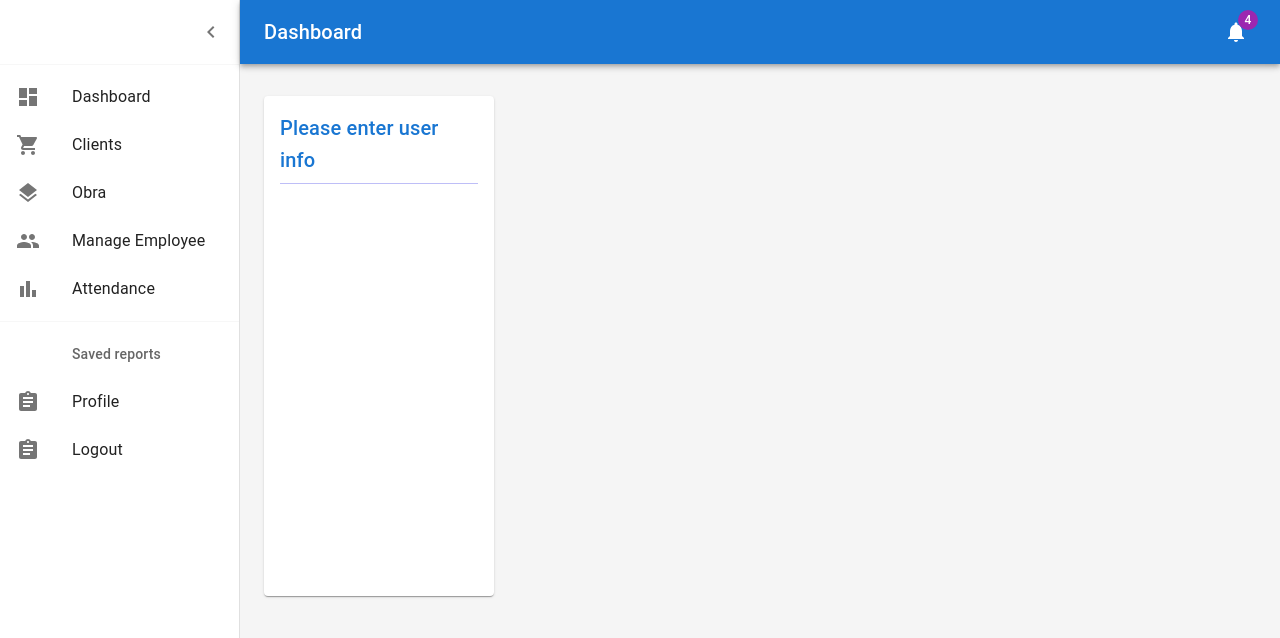
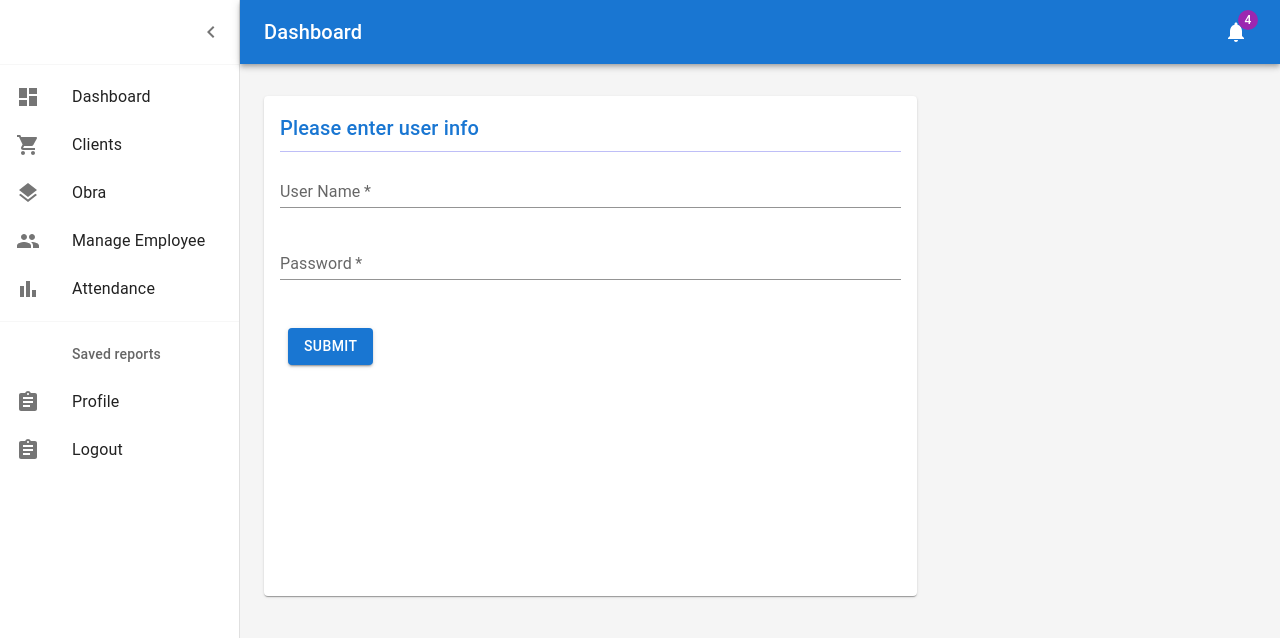
Before and after one commit to abuzarmd-ML/rinkoEMS, a React (Vite) app in the folder RinkoEMS/: page /mamage-users in a window 1280 px wide. Shown: the top 638 px of the page. Built offline with nearby package versions, Linux system fonts and the light colour scheme.

Commit message:
feat: form fields

```diff
--- a/RinkoEMS/package.json
+++ b/RinkoEMS/package.json
@@ -22,6 +22,7 @@
     "npm": "^10.5.0",
     "react": "^18.2.0",
     "react-dom": "^18.2.0",
+    "react-hook-form": "^7.51.1",
     "react-router-dom": "^6.22.3"
   },
   "devDependencies": {
--- /dev/null
+++ b/RinkoEMS/src/Components/domain/ManageUsers/component/UserForm.jsx
@@ -0,0 +1,98 @@
+import * as React from 'react';
+import Grid from '@mui/material/Grid';
+import { Button } from '@mui/material';
+import { FormProvider } from 'react-hook-form';
+import TextField from '@mui/material/TextField';
+import userInfoForm from './userInfoForm';
+
+
+const mandatoryError = 'This field is mandatory'
+
+const UserForm = React.forwardRef(({ userAddress }, ref) => {
+    const form = userInfoForm(userAddress)
+    const { register, formState: { errors }, control, handleSubmit } = form
+
+    React.useImperativeHandle(ref, () => ({
+        handleFormSubmit() {
+            return handleSubmit
+        }
+    }))
+
+
+    return (
+        <React.Fragment>
+            {/* <Typography variant="h6" gutterBottom>
+        Shipping address
+      </Typography> */}
+            <FormProvider {...form}>
+                <form >
+                    <Grid container spacing={3}>
+                        <Grid item xs={12} sm={12}>
+                            <TextField
+                                required
+                                id="userName"
+                                name="userName"
+                                label="User Name"
+                                {...register('userName', {
+                                    required: {
+                                        value: true,
+                                        message: mandatoryError
+                                    }
+                                })}
+                                error={errors['userName']}
+                                helperText={errors['userName'] ? errors['userName'].message : ""}
+                                fullWidth
+                                autoComplete="given-name"
+                                variant="standard"
+                            />
+                        </Grid>
+
+                        <Grid item xs={12} sm={12}>
+                            <TextField
+                                required
+                                id="password"
+                                name="password"
+                                type='password'
+                                label="Password"
+                                {...register('password', {
+                                    required: {
+                                        value: true,
+                                        message: mandatoryError
+                                    }
+                                })}
+                                error={errors['password']}
+                                helperText={errors['password'] ? errors['password'].message : ""}
+                                fullWidth
+                                autoComplete="family-name"
+                                variant="standard"
+                            />
+                        </Grid>
+
+                        <Grid item xs={12}>
+                            <Button
+                                type='submit'
+                                variant="contained"
+                                sx={{ mt: 3, ml: 1 }}
+                            >
+                                {'Submit'}
+                            </Button>
+                        </Grid>
+                    </Grid>
+                </form>
+            </FormProvider>
+
+        </React.Fragment>
+    );
+})
+
+UserForm.displayName = 'MuiBookingForms';
+
+
+export default UserForm
+
+// required: true,
+// fieldName: COUNTRY_LIST,
+// control,
+// options: CountryList,
+// isError: !!genderError,
+// errorMessage: genderError,
--- /dev/null
+++ b/RinkoEMS/src/Components/domain/ManageUsers/component/userInfoForm.js
@@ -0,0 +1,16 @@
+
+import React from 'react'
+import { useForm } from "react-hook-form";
+
+const UserInfoForm = (userAddress)=>{
+
+    const form = useForm({
+        mode: "onBlur",
+        defaultValues:{
+          ...userAddress
+        }
+    });
+   return form
+}
+
+export default UserInfoForm
--- a/RinkoEMS/src/Components/domain/ManageUsers/index.jsx
+++ b/RinkoEMS/src/Components/domain/ManageUsers/index.jsx
@@ -13,7 +13,7 @@ import GridContainer from '../../Container/GridContainer';
 import Cards from '../../Cards/Cards';
 import Title from '../../Dashboard/Title';
 import Divider from '@mui/material/Divider';
-
+import UserForm from './component/UserForm';
 
 const ManageUsers = () => {
 
@@ -33,10 +33,11 @@ const ManageUsers = () => {
             >
                 <Toolbar />
                 <GridContainer>
-                <Grid item xs={12} md={4} lg={3}>
+                <Grid item xs={12} md={8} lg={8}>
                     <Cards  height={500}>
                      <Title  > Please enter user info </Title>
                      <Divider sx={{backgroundColor:'blue',mb:1}}/>
+                     <UserForm  />
                     </Cards>
                     </Grid>
                 </GridContainer>
```
